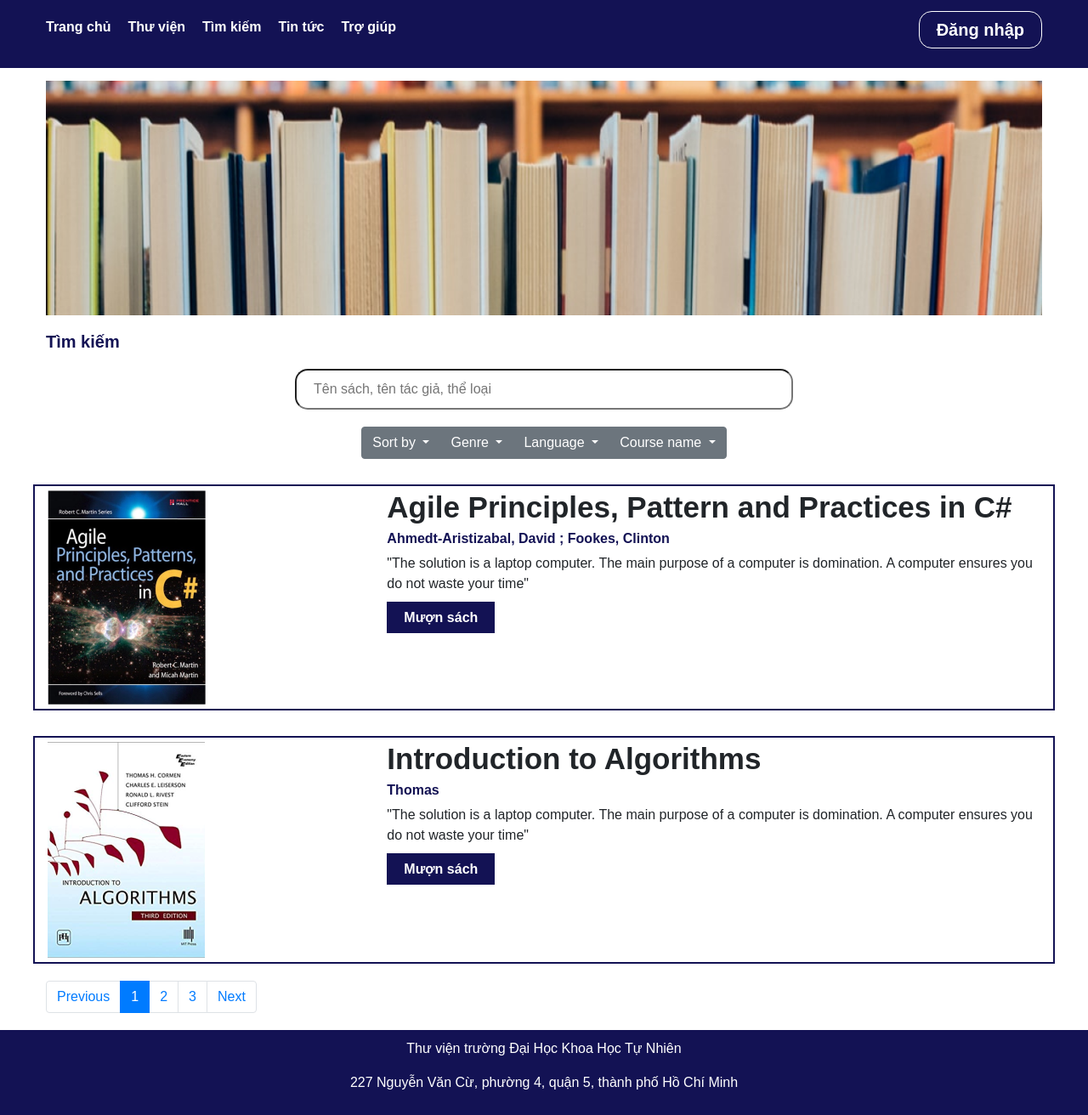
After one commit to nghngtran/Library-Management-Web, a PHP site: page /layouts/search.html in a window 1280 px wide. The commit adds this page. Shown: the whole page at 85% size. Run offline with PHP 8.4, Linux system fonts and the light colour scheme; some web fonts are replaced.

Commit message:
build search page

```diff
--- /dev/null
+++ b/assets/js/search.js
@@ -0,0 +1,53 @@
+var listBooks = [
+    {
+        "name": "Agile Principles, Pattern and Practices in C#",
+        "author" : "Ahmedt-Aristizabal, David ; Fookes, Clinton",
+        "des" : '"The solution is a laptop computer. The main purpose of a computer is domination. A computer ensures you do not waste your time"',
+        "image" : '../assets/images/search/book1.png'
+    },
+    {
+        "name": "Introduction to Algorithms",
+        "author" : "Thomas",
+        "des" : '"The solution is a laptop computer. The main purpose of a computer is domination. A computer ensures you do not waste your time"',
+        "image" : '../assets/images/search/book2.png'
+    }
+]
+
+function loadData(data){
+
+    data.forEach((book)=>{
+        console.log(book);
+        var bookInfo = $("<div class='book row'></div>");
+        var col4 = $("<div class='col-4 book-img'></div>");
+        var col8 = $("<div class='col-8 book-info'></div>");
+        col4.append("<img src="+book.image +">");
+        col8.append("<h1 class='book-title'>"+book.name +"</h1>");
+        col8.append("<h3 class='book-author'>"+book.author +"</h3>");
+        col8.append("<p class='book-des'>"+book.des +"</p>");
+        col8.append("<a class='borrowBookBtn' href='#'>Mượn sách</a>")
+        bookInfo.append(col4);
+        bookInfo.append(col8);
+        $(".list-books").append(bookInfo);
+    })
+
+
+}
+
+
+
+window.onload = function() {
+    loadData(listBooks);
+
+    $('#loginBtn').click(function(e){
+        var username = $('#username').val();
+        var password = $("#password").val();
+        if (password === 'admin' && username ==='admin') {
+            alert("Đăng nhập thành công!!!");
+            $('#formLogin').modal('hide');
+        }
+        else {
+            $(".noti-err").css("display","block");
+            alert("Username :admin ; password : admin")
+        }
+    })
+  }
--- a/assets/scss/Homepage/_homepage.scss
+++ b/assets/scss/Homepage/_homepage.scss
@@ -1,4 +1,4 @@
-#homepage {
+#homepage, #search {
     header {
         margin-bottom: 20px;
         background-color: white;
--- /dev/null
+++ b/assets/scss/Search/_search.scss
@@ -0,0 +1,54 @@
+#search {
+    .body {
+        .content {
+            .top {
+                margin-bottom: 20px;
+                .heading-title {
+                    color: $blueDark;
+                    @include font(20px, 600, normal, normal);
+                    margin-bottom: 20px;
+                }
+                input {
+                    padding: 10px 0px 10px 20px;
+                    width: 50%;
+                    margin: 0 auto;
+                    border-radius: 15px;
+                    outline: none;
+                }
+            }
+
+            .filter {
+                .filter-btns {
+                    @include flexCustom(flex,center,center);
+                }
+            }
+
+            .list-books {
+                .book {
+                    margin-top: 30px;
+                    margin-bottom: 20px;
+                    border: 2px solid $blueDark;
+                    padding: 5px 0 5px 0;
+
+                    .book-info {
+                        h1 {
+                            @include font(35px, bold, normal, normal);
+                        }
+
+                        h3 {
+                            @include font(16px, bold, normal, normal);
+                            color: $blueDark;
+                        }
+
+                        .borrowBookBtn {
+                            padding:10px 20px;
+                            background-color: $blueDark;
+                            color: white;
+                            @include font(16px,bold, normal, normal);
+                        }
+                    }
+                }
+            }
+        }
+    }
+}
--- a/assets/scss/style.css
+++ b/assets/scss/style.css
@@ -127,32 +127,32 @@ table {
   border-spacing: 0;
 }
 
-#homepage header {
+#homepage header, #search header {
   margin-bottom: 20px;
   background-color: white;
 }
 
-#homepage header nav {
+#homepage header nav, #search header nav {
   padding: 20px 0px;
   margin-bottom: 15px;
   background-color: #131254;
 }
 
-#homepage header nav .nav-left ul {
+#homepage header nav .nav-left ul, #search header nav .nav-left ul {
   list-style: none;
 }
 
-#homepage header nav .nav-left ul li {
+#homepage header nav .nav-left ul li, #search header nav .nav-left ul li {
   margin-right: 20px;
 }
 
-#homepage header nav .nav-left ul li a {
+#homepage header nav .nav-left ul li a, #search header nav .nav-left ul li a {
   font-size: 16px;
   color: white;
   font-weight: 600;
 }
 
-#homepage header nav .nav-right .login-btn {
+#homepage header nav .nav-right .login-btn, #search header nav .nav-right .login-btn {
   padding: 10px 20px;
   font-weight: bold;
   font-size: 20px;
@@ -161,20 +161,20 @@ table {
   color: white;
 }
 
-#homepage header .banner img {
+#homepage header .banner img, #search header .banner img {
   max-width: 1172px;
 }
 
-#homepage .body {
+#homepage .body, #search .body {
   margin-bottom: 20px;
 }
 
-#homepage .body .search, #homepage .body .info {
+#homepage .body .search, #homepage .body .info, #search .body .search, #search .body .info {
   padding-left: 20px;
   margin-bottom: 20px;
 }
 
-#homepage .body .search .heading-title, #homepage .body .info .heading-title {
+#homepage .body .search .heading-title, #homepage .body .info .heading-title, #search .body .search .heading-title, #search .body .info .heading-title {
   color: #131254;
   font-size: 20px;
   font-weight: 600;
@@ -183,15 +183,15 @@ table {
   margin-bottom: 20px;
 }
 
-#homepage .body .search input {
+#homepage .body .search input, #search .body .search input {
   width: 70%;
 }
 
-#homepage .body .info ul li {
+#homepage .body .info ul li, #search .body .info ul li {
   width: 40%;
 }
 
-#homepage .body .news .heading-title {
+#homepage .body .news .heading-title, #search .body .news .heading-title {
   color: #131254;
   font-size: 20px;
   font-weight: 600;
@@ -200,19 +200,19 @@ table {
   margin-bottom: 20px;
 }
 
-#homepage .body .news .post img {
+#homepage .body .news .post img, #search .body .news .post img {
   width: 100%;
   margin-bottom: 15px;
 }
 
-#homepage .body .news .post .title {
+#homepage .body .news .post .title, #search .body .news .post .title {
   font-size: 20px;
   font-weight: bold;
   letter-spacing: normal;
   line-height: normal;
 }
 
-#homepage footer {
+#homepage footer, #search footer {
   height: 100px;
   display: -webkit-box;
   display: -ms-flexbox;
@@ -227,7 +227,7 @@ table {
   color: white;
 }
 
-#homepage footer .content {
+#homepage footer .content, #search footer .content {
   display: -webkit-box;
   display: -ms-flexbox;
   display: flex;
@@ -256,6 +256,71 @@ table {
   color: white;
 }
 
+#search .body .content .top {
+  margin-bottom: 20px;
+}
+
+#search .body .content .top .heading-title {
+  color: #131254;
+  font-size: 20px;
+  font-weight: 600;
+  letter-spacing: normal;
+  line-height: normal;
+  margin-bottom: 20px;
+}
+
+#search .body .content .top input {
+  padding: 10px 0px 10px 20px;
+  width: 50%;
+  margin: 0 auto;
+  border-radius: 15px;
+  outline: none;
+}
+
+#search .body .content .filter .filter-btns {
+  display: -webkit-box;
+  display: -ms-flexbox;
+  display: flex;
+  -webkit-box-pack: center;
+      -ms-flex-pack: center;
+          justify-content: center;
+  -webkit-box-align: center;
+      -ms-flex-align: center;
+          align-items: center;
+}
+
+#search .body .content .list-books .book {
+  margin-top: 30px;
+  margin-bottom: 20px;
+  border: 2px solid #131254;
+  padding: 5px 0 5px 0;
+}
+
+#search .body .content .list-books .book .book-info h1 {
+  font-size: 35px;
+  font-weight: bold;
+  letter-spacing: normal;
+  line-height: normal;
+}
+
+#search .body .content .list-books .book .book-info h3 {
+  font-size: 16px;
+  font-weight: bold;
+  letter-spacing: normal;
+  line-height: normal;
+  color: #131254;
+}
+
+#search .body .content .list-books .book .book-info .borrowBookBtn {
+  padding: 10px 20px;
+  background-color: #131254;
+  color: white;
+  font-size: 16px;
+  font-weight: bold;
+  letter-spacing: normal;
+  line-height: normal;
+}
+
 .container {
   max-width: 1366px !important;
 }
--- a/assets/scss/style.scss
+++ b/assets/scss/style.scss
@@ -2,6 +2,7 @@
 @import './reset';
 @import './variable';
 @import './Homepage/homepage';
+@import './Search/search';
 
 .container {
     max-width: 1366px !important;
--- /dev/null
+++ b/layouts/search.html
@@ -0,0 +1,146 @@
+<!DOCTYPE html>
+<html lang="en">
+
+<head>
+    <meta charset="UTF-8">
+    <meta name="viewport" content="width=device-width, initial-scale=1.0">
+    <meta http-equiv="X-UA-Compatible" content="ie=edge">
+    <link rel="stylesheet" href="../assets/scss/style.css">
+    <link rel="stylesheet" href="https://maxcdn.bootstrapcdn.com/bootstrap/4.3.1/css/bootstrap.min.css">
+    <title>Tìm kiếm</title>
+</head>
+
+<body id="search">
+    <header>
+        <nav class="container">
+            <div class="container-inner d-flex justify-content-between">
+                <div class="nav-left">
+                    <ul class="d-flex">
+                        <li><a href="../layouts/homepage.html">Trang chủ</a></li>
+                        <li><a>Thư viện</a></li>
+                        <li><a href="#">Tìm kiếm</a></li>
+                        <li><a>Tin tức</a></li>
+                        <li><a>Trợ giúp</a></li>
+                    </ul>
+                </div>
+
+                <div class="nav-right">
+                    <a href="#" class="login-btn " data-toggle="modal" data-target="#formLogin">Đăng nhập</a>
+                </div>
+                <div class="modal fade" id="formLogin" role="dialog">
+                    <div class="modal-dialog">
+                        <div class="modal-content">
+                            <div class="modal-header">
+                                <h4 class="modal-title text-center">Login</h4>
+                            </div>
+                            <div class="modal-body">
+                                <input id="username" type="text" placeholder="Tên đăng nhập">
+                                <input id="password" type="password" placeholder="Mật khẩu">
+                                <input id="loginBtn" type="button" value="Đăng nhập">
+                                <a href="#" class="text-right">Quên mật khẩu?</a>
+                                <div style="display:none; color:red" class="noti-err">Đăng nhập thất bại</div>
+                            </div>
+                            <div class="modal-footer">
+                                <button type="button" class="btn btn-default" data-dismiss="modal">Close</button>
+                            </div>
+                        </div>
+                    </div>
+                </div>
+            </div>
+        </nav>
+        <div class="banner container">
+            <div class="container-inner">
+                <img src="../assets/images/search/banner.png">
+            </div>
+        </div>
+    </header>
+    <section class="body container">
+        <div class="content container-inner">
+            <div class="top">
+                <h6 class="heading-title">Tìm kiếm </h6>
+                <div class="d-flex justify-content-center">
+                    <input type="text" placeholder="Tên sách, tên tác giả, thể loại">
+                </div>
+            </div>
+            <div class="filter">
+                <div class="filter-btns btn-group" role="group" aria-label="Button group with nested dropdown">
+                    <div class="btn-group" role="group">
+                        <button id="btnGroupDrop1" type="button" class="btn btn-secondary dropdown-toggle"
+                            data-toggle="dropdown" aria-haspopup="true" aria-expanded="false">
+                            Sort by
+                        </button>
+                        <div class="dropdown-menu" aria-labelledby="btnGroupDrop1">
+                            <a class="dropdown-item" href="#">Quantity</a>
+                            <a class="dropdown-item" href="#">Price</a>
+                        </div>
+                    </div>
+                    <div class="btn-group" role="group">
+                        <button id="btnGroupDrop1" type="button" class="btn btn-secondary dropdown-toggle"
+                            data-toggle="dropdown" aria-haspopup="true" aria-expanded="false">
+                            Genre
+                        </button>
+                        <div class="dropdown-menu" aria-labelledby="btnGroupDrop1">
+                            <a class="dropdown-item" href="#">Dropdown link</a>
+                            <a class="dropdown-item" href="#">Dropdown link</a>
+                        </div>
+                    </div>
+                    <div class="btn-group" role="group">
+                        <button id="btnGroupDrop1" type="button" class="btn btn-secondary dropdown-toggle"
+                            data-toggle="dropdown" aria-haspopup="true" aria-expanded="false">
+                            Language
+                        </button>
+                        <div class="dropdown-menu" aria-labelledby="btnGroupDrop1">
+                            <a class="dropdown-item" href="#">Dropdown link</a>
+                            <a class="dropdown-item" href="#">Dropdown link</a>
+                        </div>
+                    </div>
+                    <div class="btn-group" role="group">
+                        <button id="btnGroupDrop1" type="button" class="btn btn-secondary dropdown-toggle"
+                            data-toggle="dropdown" aria-haspopup="true" aria-expanded="false">
+                            Course name
+                        </button>
+                        <div class="dropdown-menu" aria-labelledby="btnGroupDrop1">
+                            <a class="dropdown-item" href="#">Dropdown link</a>
+                            <a class="dropdown-item" href="#">Dropdown link</a>
+                        </div>
+                    </div>
+                </div>
+            </div>
+            <div class="list-books">
+
+
+            </div>
+            <nav aria-label="...">
+                <ul class="pagination">
+                    <li class="page-item ">
+                        <a class="page-link" href="#" tabindex="-1">Previous</a>
+                    </li>
+                    <li class="page-item active"><a class="page-link" href="#">1</a></li>
+                    <li class="page-item ">
+                        <a class="page-link" href="#">2 <span class="sr-only">(current)</span></a>
+                    </li>
+                    <li class="page-item"><a class="page-link" href="#">3</a></li>
+                    <li class="page-item">
+                        <a class="page-link" href="#">Next</a>
+                    </li>
+                </ul>
+            </nav>
+        </div>
+    </section>
+    <footer class="container">
+        <div class="content">
+            <p class="text-center">Thư viện trường Đại Học Khoa Học Tự Nhiên</p>
+            <p class="text-center">227 Nguyễn Văn Cừ, phường 4, quận 5, thành phố Hồ Chí Minh</p>
+        </div>
+    </footer>
+    <script src="../assets/js/search.js"></script>
+    <script src="https://ajax.googleapis.com/ajax/libs/jquery/3.4.1/jquery.min.js"></script>
+
+    <!-- Popper JS -->
+    <script src="https://cdnjs.cloudflare.com/ajax/libs/popper.js/1.14.7/umd/popper.min.js"></script>
+
+    <!-- Latest compiled JavaScript -->
+    <script src="https://maxcdn.bootstrapcdn.com/bootstrap/4.3.1/js/bootstrap.min.js"></script>
+</body>
+
+</html>
```
Also changed, not shown: assets/js/login.js (added, +14 -0 lines), layouts/homepage.html (+9 -7 lines), assets/images/search/banner.png (added), assets/images/search/book1.png (added), assets/images/search/book2.png (added), assets/js/main.js (added), 2 other files.
